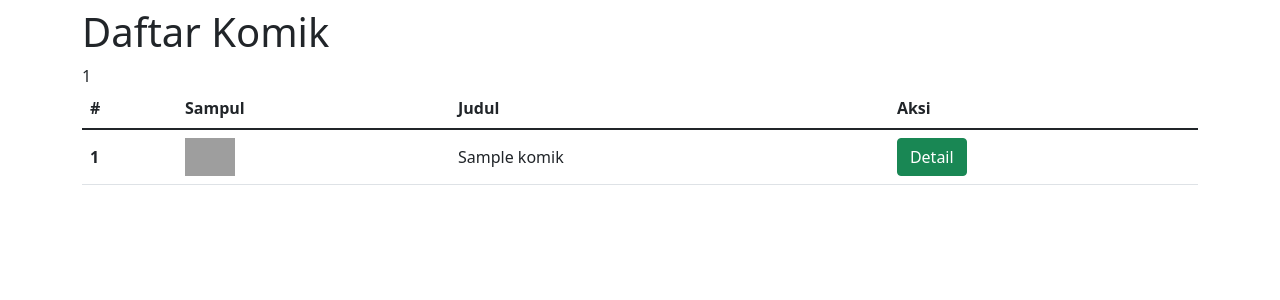
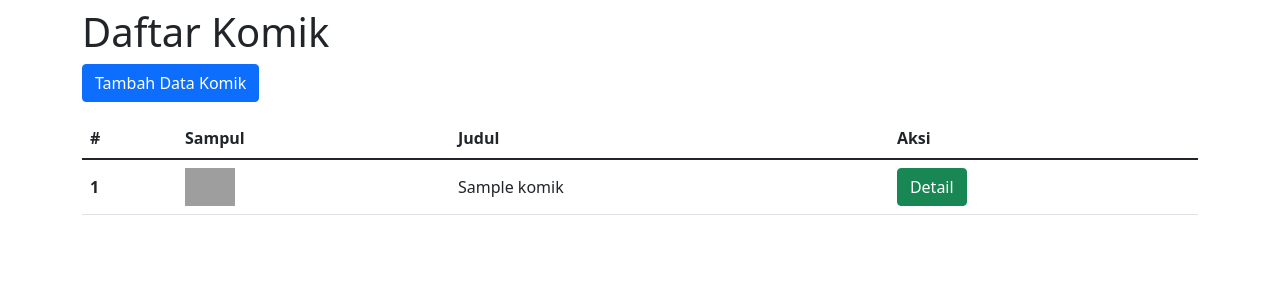
Before and after one commit to ariefdm19/LatihanCI4, a CodeIgniter 4 app: template app/Views/komik/index.php in a window 1280 px wide. Shown: the part 56-356 px from the top of the page. Run offline with PHP 8.4 and a stand-in for CodeIgniter, Linux system fonts and the light colour scheme; the template is opened without the code that fills it: most values are stand-ins (such as "Sample title", 1, 10 or a date in 2020); some libraries are stand-ins or nearby versions; grey boxes are pictures that could not be loaded.

Commit message:
membuat views index.php di folder komik

```diff
--- a/app/Views/komik/index.php
+++ b/app/Views/komik/index.php
@@ -1,10 +1,12 @@
 <?= $this->extend('layout/template'); ?>
+
 <?= $this->section('content'); ?>
 
 <div class="container">
     <div class="row">
         <div class="col">
             <h1 class="mt-2">Daftar Komik</h1>
+            <a href="/komik/create" class="btn btn-primary mb-3">Tambah Data Komik</a>
         <table class="table">
   <thead>
     <tr>
@@ -15,8 +17,8 @@
     </tr>
   </thead>
   <tbody>
-      <?= $i =1; ?>
-      <?php foreach ($komik as $k): {
+      <?php $i = 1; ?>
+      <?php foreach ($komik as $k) : {
           # code...
       }?>
     <tr>
```
